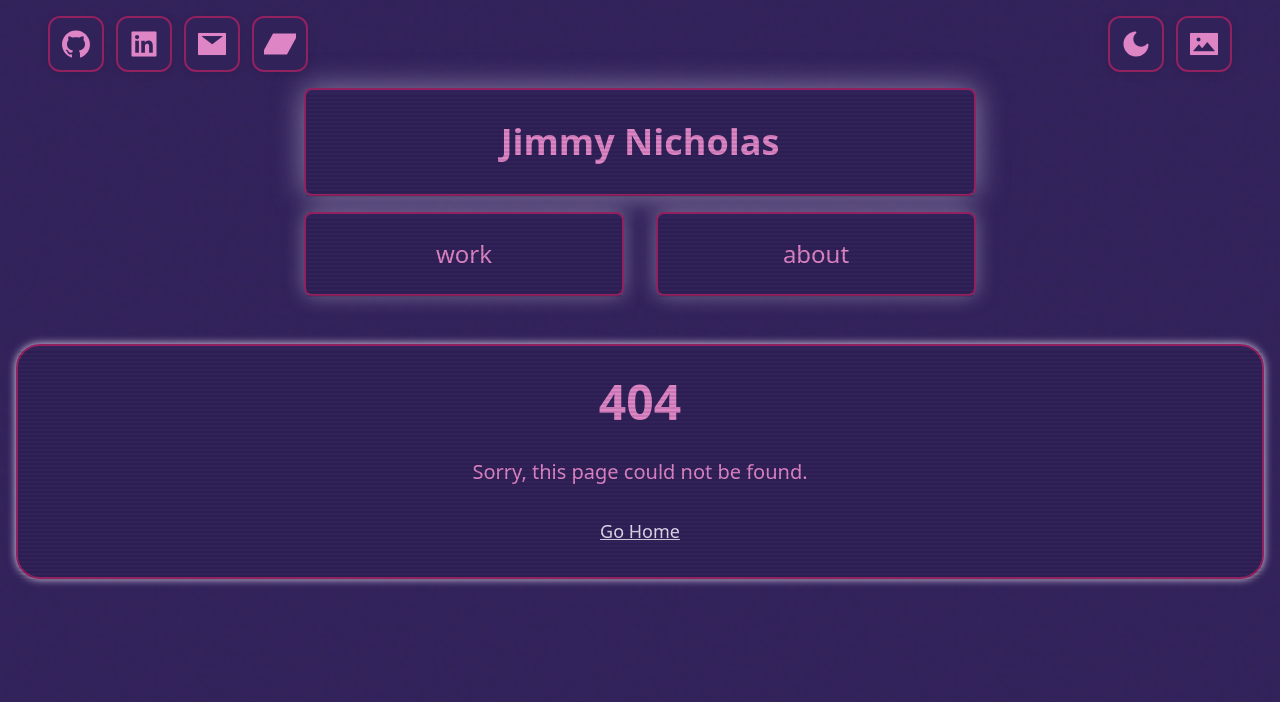
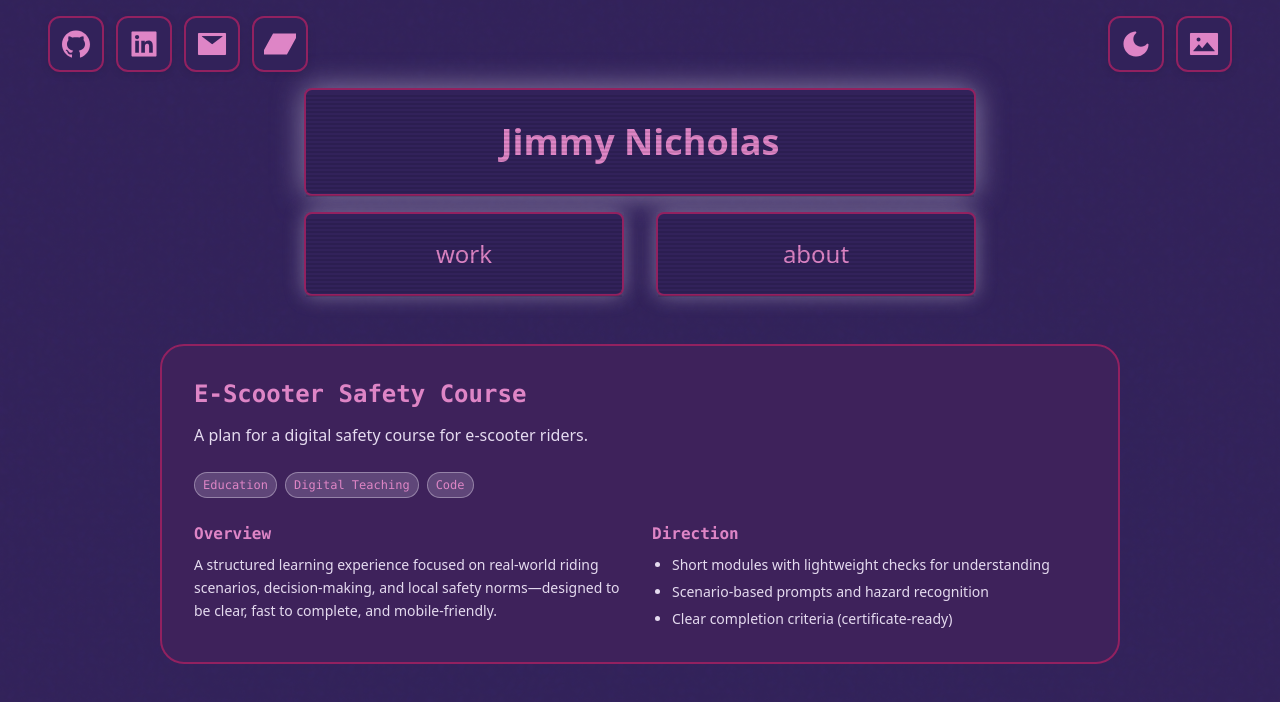
Before and after one commit to jimmyNicholas/portfolio_blog, a Next.js app: page /work/e-scooter-safety-course in a window 1280 px wide. Before the commit this address had no page. Shown: the top 702 px of the page. Built offline with nearby package versions, Linux system fonts and the light colour scheme.

Commit message:
feat: add "E-Scooter Safety Course" project to the portfolio
- Introduced a new project focused on a digital safety course for e-scooter riders.
- Updated project tags to enhance categorization and filtering.
- Improved button hover styles for better visual feedback.

```diff
--- /dev/null
+++ b/src/app/work/e-scooter-safety-course/page.tsx
@@ -0,0 +1,67 @@
+import type { Metadata } from "next";
+import Link from "next/link";
+
+export const metadata: Metadata = {
+  title: "E-Scooter Safety Course | Jimmy Nicholas",
+  description: "A plan for a digital safety course for e-scooter riders.",
+};
+
+const TAGS = ["Education", "Digital Teaching", "Code"] as const;
+
+export default function EScooterSafetyCoursePage() {
+  return (
+    <div className="max-w-5xl mx-auto px-8 space-y-8">
+      <div
+        className="border-2 border-secondary rounded-3xl p-8 space-y-6"
+        style={{
+          backgroundColor:
+            "color-mix(in srgb, var(--palette-background) 88%, var(--palette-secondary) 12%)",
+        }}
+      >
+        <div className="space-y-3">
+          <h1 className="font-mono font-bold text-themed text-2xl">
+            E-Scooter Safety Course
+          </h1>
+          <p className="text-accent leading-relaxed">
+            A plan for a digital safety course for e-scooter riders.
+          </p>
+        </div>
+
+        <div className="flex flex-wrap gap-2">
+          {TAGS.map((tag) => (
+            <span
+              key={tag}
+              className="themed-tag px-2 py-1 rounded-full text-xs font-mono"
+            >
+              {tag}
+            </span>
+          ))}
+        </div>
+
+        <div className="grid grid-cols-1 md:grid-cols-2 gap-6">
+          <section className="space-y-2">
+            <h2 className="font-mono font-bold text-themed text-base">
+              Overview
+            </h2>
+            <p className="text-accent text-sm leading-relaxed">
+              A structured learning experience focused on real-world riding
+              scenarios, decision-making, and local safety norms—designed to be
+              clear, fast to complete, and mobile-friendly.
+            </p>
+          </section>
+
+          <section className="space-y-2">
+            <h2 className="font-mono font-bold text-themed text-base">
+              Direction
+            </h2>
+            <ul className="text-accent text-sm leading-relaxed list-disc pl-5 space-y-1">
+              <li>Short modules with lightweight checks for understanding</li>
+              <li>Scenario-based prompts and hazard recognition</li>
+              <li>Clear completion criteria (certificate-ready)</li>
+            </ul>
+          </section>
+        </div>
+      </div>
+    </div>
+  );
+}
--- a/src/app/work/page.tsx
+++ b/src/app/work/page.tsx
@@ -12,6 +12,14 @@ interface Project {
 }
 
 const projects: Project[] = [
+  {
+    id: "e-scooter-safety-course",
+    title: "E-Scooter Safety Course",
+    description:
+      "A plan for a digital safety course for e-scooter riders.",
+    tags: ["Education", "Digital Teaching", "Code"],
+    link: "jimmynicholas.com/work/e-scooter-safety-course",
+  },
   {
     id: "portfolio-vaporwave",
     title: "Portfolio Site with Vaporwave Effects",
@@ -186,11 +194,10 @@ const WorkPage = () => {
           <button
             key={value}
             onClick={() => setCategory(value)}
-            // on hover isn't working for some reason
             className={`px-4 py-2 rounded-full text-sm font-mono border transition-colors ${
               category === value
-                ? "border-primary bg-primary/20 text-primary"
-                : "border-primary text-accent hover:bg-primary/10"
+                ? "border-primary bg-[color:var(--palette-primary)]/10 text-primary"
+                : "border-primary text-accent hover:bg-[color:var(--palette-primary)]/20"
             }`}
           >
             {label}
```
